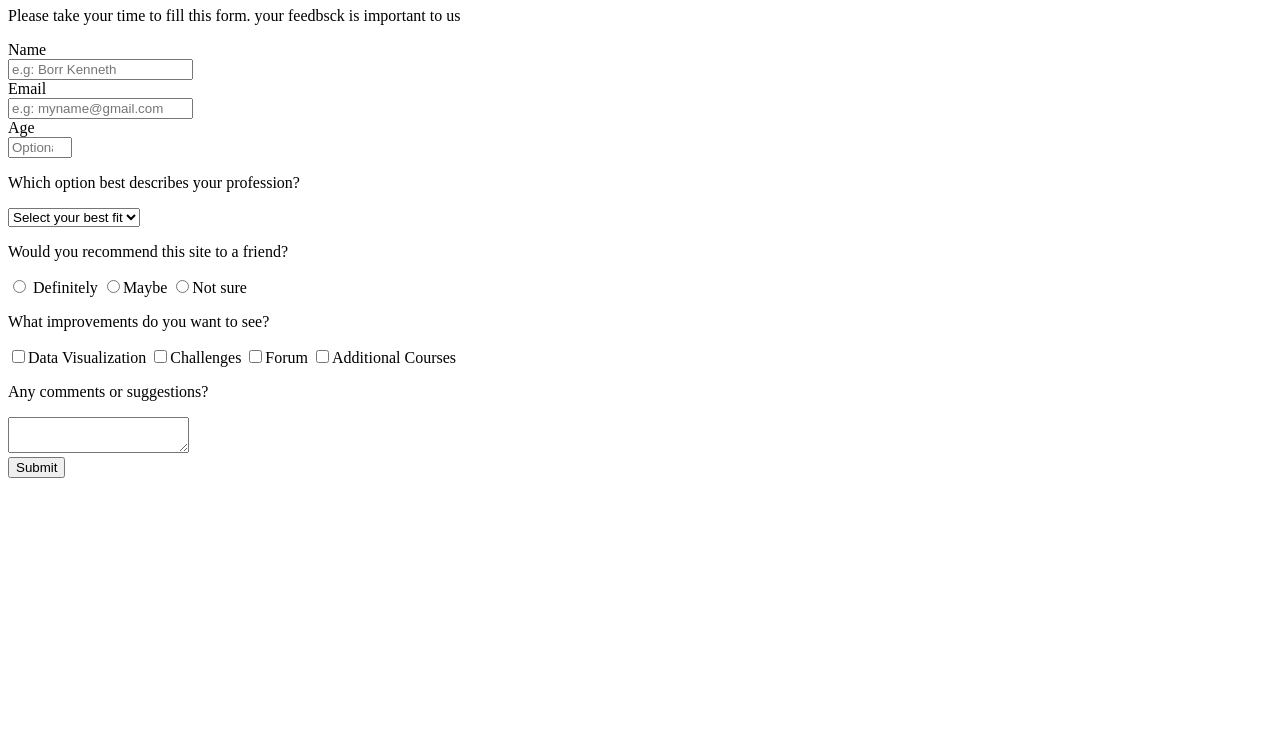
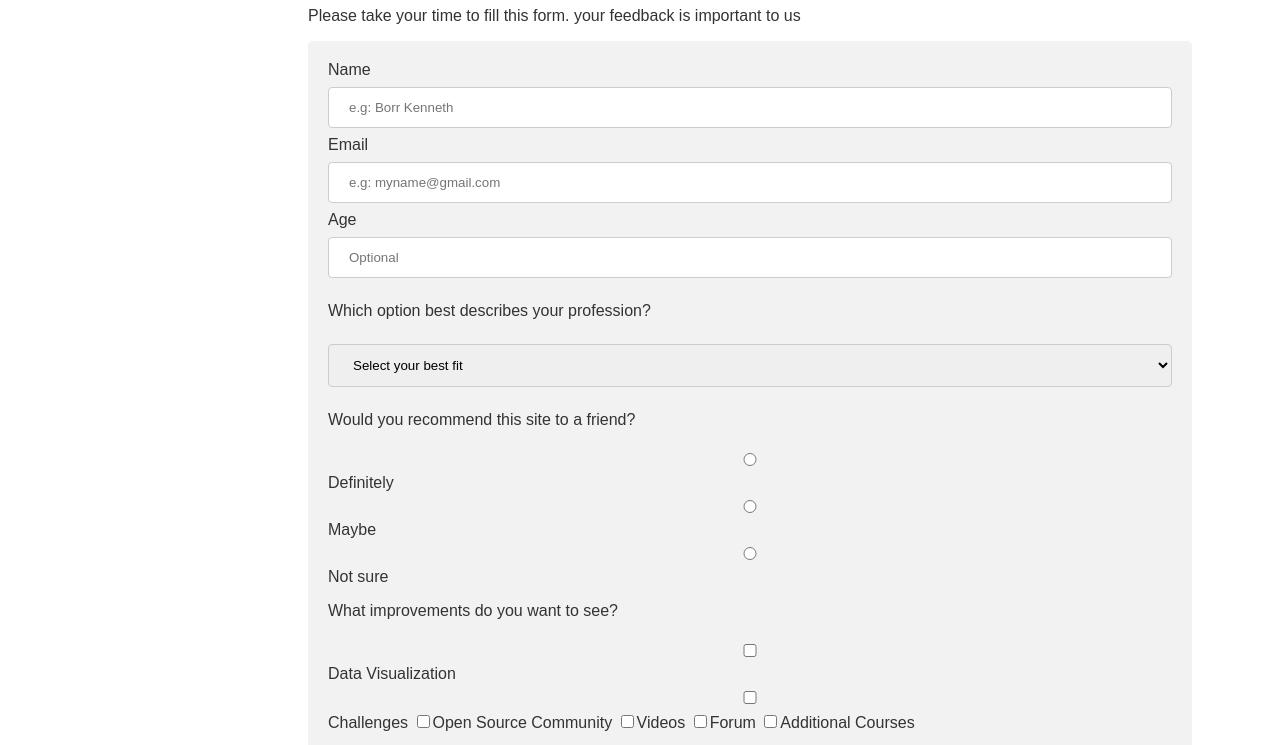
Before and after one commit to borrnelsonk/survey_form_project, a plain HTML site: page index.html in a window 1280 px wide. Shown: the part 73-818 px from the top of the page. Drawn offline with Linux system fonts and the light colour scheme.

Commit message:
Added some form styling

```diff
--- /dev/null
+++ b/app.css
@@ -0,0 +1,43 @@
+:root {
+    --primary: #dddd;
+    --dark: #333;
+    --light: #fff;
+    --shadow: 0 1px 5px rgba(104,104,104,0.8);
+}
+html {
+    box-sizing: border-box;
+    font-family: Arial, Helvetica, sans-serif;
+    color: var(--dark);
+
+}
+.wrapper {
+    margin-left: 300px;
+    margin-right:80px ;
+
+}
+
+.form {
+border-radius: 5px;
+  background-color: #f2f2f2;
+  padding: 20px;
+
+}
+.submit-button{
+width: 100%;
+  background-color: #4CAF50;
+  color: white;
+  padding: 14px 20px;
+  margin: 8px 0;
+  border: none;
+  border-radius: 4px;
+  cursor: pointer;
+}
+.form-input {
+    width: 100%;
+    padding: 12px 20px;
+    margin: 8px 0;
+    display: inline-block;
+    border: 1px solid #ccc;
+    border-radius: 4px;
+    box-sizing: border-box;
+}
--- a/index.html
+++ b/index.html
@@ -4,37 +4,42 @@
         <meta charset="utf-8" />
         <title></title>
         <meta name="viewport" content="width=device-width, initial-scale=1" />
+        <script charset="utf-8" src="app.js"></script>
+        <link rel='stylesheet' href='app.css' type='text/css' />
     </head>
     <body>
-        <div>
+         <!-- Wrapper-->
+         <div class="wrapper">
+        <div >
             <header class="header">
-                <h1 id="title" > Kenneth & Nelson Survey Form</h1>
-                <p id="description">
-                    Please  take your time to fill this form. your feedbsck is important to us
+                <h1 id="title" class="description text-center"> Kenneth & Nelson Survey Form</h1>
+                <p id="description" class="description text-center">
+                    Please  take your time to fill this form. your feedback is important to us
                 </p>
             </header>
         </div>
 
+        <div class="form">
         <form id="survey-form">
-            <div>
-                <label id="name-label">Name</label><br>
-                <input id="name" type="text" placeholder="e.g: Borr Kenneth" required/>
+            <div class="form-group">
+                <label id="name-label" class="labels">Name</label><br>
+                <input id="name" class="form-input" type="text" placeholder="e.g: Borr Kenneth" required/>
             </div>
 
-            <div>
+            <div class="form-group">
                 <label id="email-label">Email</label><br>
-                <input  id="email" type="email"placeholder="e.g: myname@gmail.com" required
+                <input  type="email" id="email" class="form-input" placeholder="e.g: myname@gmail.com" required
                 />
             </div>
 
-            <div >
+            <div class="form-group">
                 <label id="number-label">Age</label><br>
-                <input id="number" min="18" max="100" type="number"placeholder="Optional"/>
+                <input id="number" class="form-input" min="18" max="100" placeholder="Optional"/>
             </div>
 
-            <div>
-                <p>Which option best describes your profession?</p>
-                <select id="dropdown" required>
+            <div class="form-group">
+                <p >Which option best describes your profession?</p>
+                <select id="dropdown" name="role" class="form-input" required>
                     <option disabled selected value>Select your best fit</option>
                     <option value="student">Engineering</option>
                     <option value="job">Agriculture</option>
@@ -44,70 +49,107 @@
                 </select>
             </div>
 
-            <div>
+            <div class="form-group">
                 <p>Would you recommend this site to a friend?</p>
                 <label>
-                    <input
+                    <input class="form-input"
+                        name="user-recommend"
                         value="definitely"
                         type="radio"
-                    name="user-recommendation"
+
                     /> Definitely
                 </label>
                 <label>
-                    <input
+                    <input class="form-input"
+                        name="user-recommend"
                         value="maybe"
                         type="radio"
-                    name="user-recommendation"
+
                     />Maybe
                 </label>
                 <label>
                     <input
+                        name="user-recommend"
                         value="not-sure"
                         type="radio"
-                    name="user-recommendation"
+                        class="form-input"
                     />Not sure
                 </label>
             </div>
 
-            <div>
+            <div class="form-group">
                 <p>What improvements do you want to see?</p>
-                <label>
-                    <input
+                <label
+                    ><input
+                        name="prefer"
+                        value="data-visualization"
                         type="checkbox"
-                    value="data-visualization"
+                        class="form-input"
                     />Data Visualization
                 </label>
                 <label>
                     <input
+                        name="prefer"
+                        value="challenges"
                         type="checkbox"
-                    value="challenges"
+                        class="form-input"
                     />Challenges
                 </label>
                 <label>
                     <input
+                        name="prefer"
+                        value="open-source-community"
                         type="checkbox"
+                        class="input-checkbox"
+                    />Open Source Community
+                </label>
+
+                <label>
+                    <input
+                        name="prefer"
+                        value="videos"
+                        type="checkbox"
+                        class="input-checkbox"
+                    />Videos
+                </label>
+
+                <label>
+                    <input
+                        name="prefer"
                         value="forum"
+                        type="checkbox"
+                        class="input-checkbox"
                     />Forum
                 </label>
                 <label>
                     <input
+                        name="prefer"
+                        value="additional-courses"
                         type="checkbox"
-                    value="additional-courses"
+                        class="input-checkbox"
                     />Additional Courses
                 </label>
             </div>
 
-            <div>
+            <div class="form-group">
                 <p>Any comments or suggestions?</p>
-                <textarea id="comments"placeholder="Enter your comment here...">
+                <textarea class="form-input"
+                    id="comments"
+                    class="input-textarea"
+                    name="comment"
+                    placeholder="Enter your comment here...">
                 </textarea>
             </div>
 
-            <div>
-                <button id="submit">
+            <div class="form-group">
+                <button type="submit" id="submit" class="submit-button" onclick="ValidateEmail(document.survey-form.email)">
                     Submit
                 </button>
             </div>
         </form>
+        </div>
+        <script src="app.js"></script>
+        </div>
+
     </body>
 </html>
```
Lines whose indentation alone changed are shown as unchanged.
